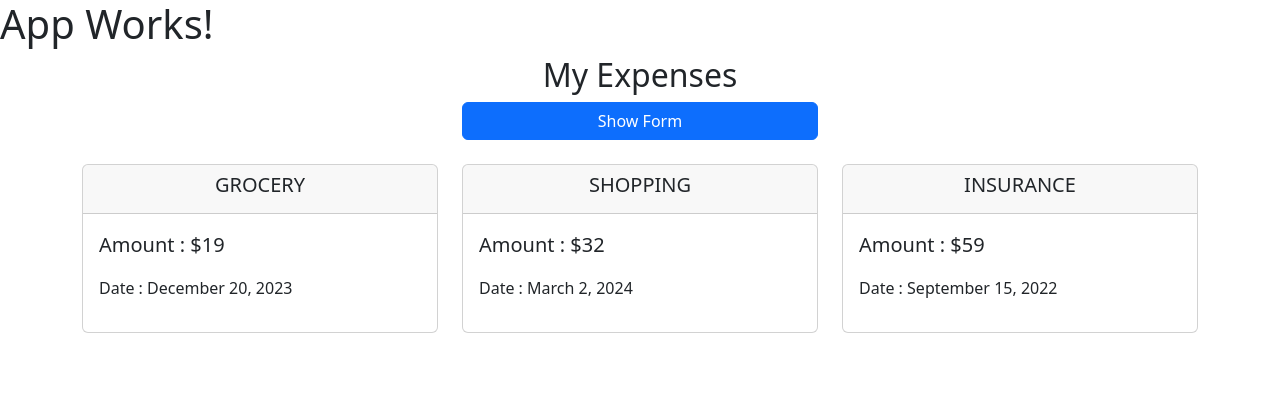
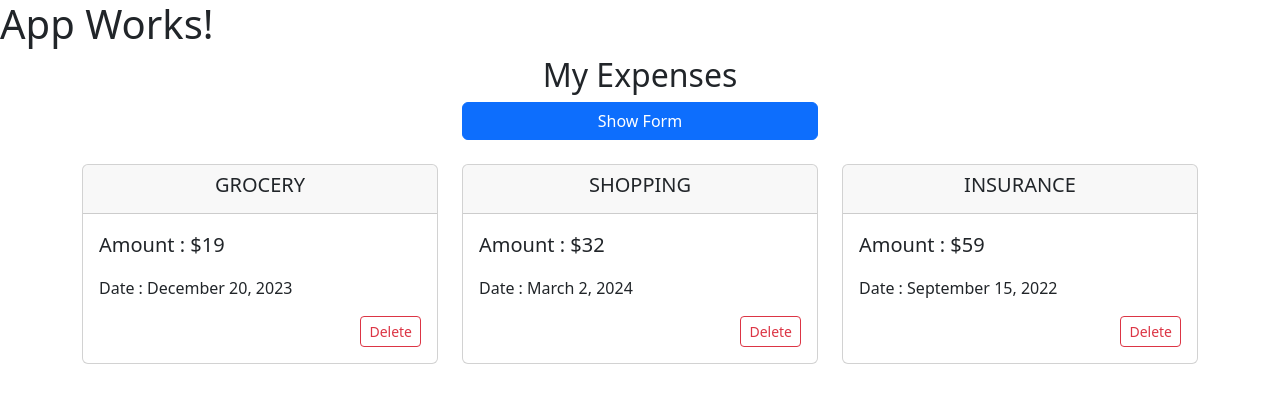
Before and after one commit to synergy2411/apr-24-frontend, a React (Create React App) app in the folder frontend/: page / in a window 1280 px wide. Shown: the top 402 px of the page. Built offline with nearby package versions, Linux system fonts and the light colour scheme.

Commit message:
expense deleted

```diff
--- a/frontend/src/Components/Expenses/ExpenseItem/ExpenseItem.jsx
+++ b/frontend/src/Components/Expenses/ExpenseItem/ExpenseItem.jsx
@@ -1,6 +1,9 @@
 import ExpenseData from "../ExpenseData/ExpenseData";
 
 function ExpenseItem(props) {
+  const deleteClickHandler = () => {
+    props.onDeleteExpense(props.expense.id);
+  };
   return (
     <div className="col-4">
       <div className="card">
@@ -10,6 +13,14 @@ function ExpenseItem(props) {
         <div className="card-body">
           <p className="lead">Amount : ${props.expense.amount}</p>
           <ExpenseData createdAt={props.expense.createdAt} />
+          <div className="float-end">
+            <button
+              className="btn btn-outline-danger btn-sm"
+              onClick={deleteClickHandler}
+            >
+              Delete
+            </button>
+          </div>
         </div>
       </div>
     </div>
--- a/frontend/src/Components/Expenses/Expenses.jsx
+++ b/frontend/src/Components/Expenses/Expenses.jsx
@@ -37,6 +37,12 @@ function Expenses() {
     onFormClose();
   };
 
+  const onDeleteExpense = (expenseId) => {
+    setExpenses((prevExpenses) =>
+      prevExpenses.filter((expense) => expense.id !== expenseId)
+    );
+  };
+
   return (
     <Fragment>
       <div className="container">
@@ -57,7 +63,11 @@ function Expenses() {
 
         <div className="row">
           {expenses.map((expense) => (
-            <ExpenseItem expense={expense} key={expense.id} />
+            <ExpenseItem
+              expense={expense}
+              key={expense.id}
+              onDeleteExpense={onDeleteExpense}
+            />
           ))}
         </div>
       </div>
```
